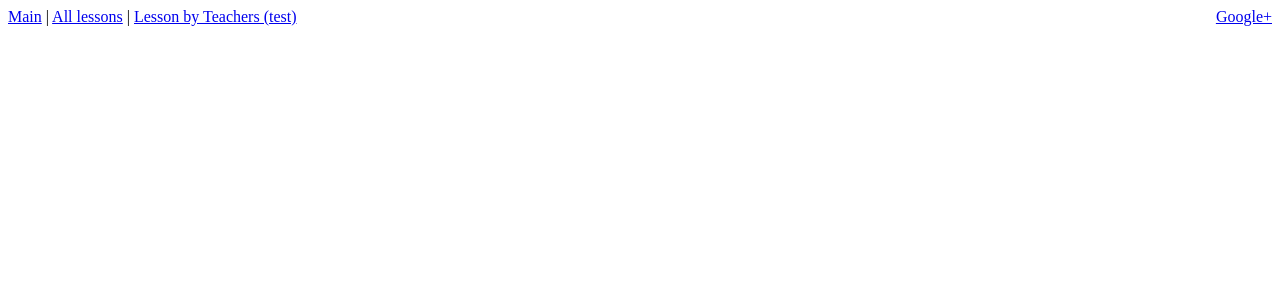
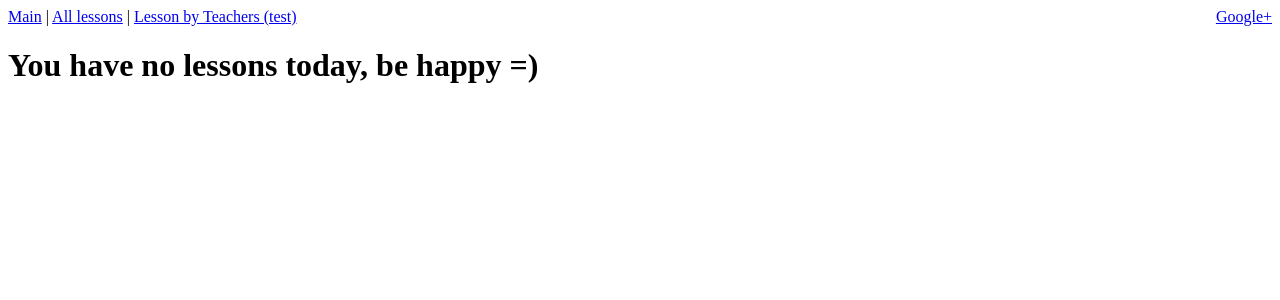
Before and after one commit to smertelny/timetable, a Django app: page /week in a window 1280 px wide. Shown: the top 300 px of the page. Run offline with Django 3.2, Linux system fonts and the light colour scheme; data that the repository does not hold is empty; parts of the project's set-up code (start-up, migrations or seed data) failed here and were passed over.

Commit message:
Added text in templaytes for empty QuerySet and title block fix

```diff
--- a/templates/jinja/base.html
+++ b/templates/jinja/base.html
@@ -4,7 +4,7 @@
     <meta charset="UTF-8">
     <meta name="viewport" content="width=device-width, initial-scale=1.0">
     <meta http-equiv="X-UA-Compatible" content="ie=edge">
-    <title>{% block title %}Base title|You forgot to change it xD{% endblock title %}</title>
+    <title>{% block title %}|Timetable{% endblock title %}</title>
     {% block style %}{% endblock style %}
     <link rel="stylesheet" type="text/css" href="{{ static('css/style.css') }}" />
 </head>
--- a/templates/jinja/timetable/timetable.html
+++ b/templates/jinja/timetable/timetable.html
@@ -1,8 +1,9 @@
 {% extends "base.html" %}
 
-{% block title %}Lessons for {% if request.path == '/' %}{{ weekday }}{% else %}week{% endif %}{% endblock title %}
+{% block title %}Lessons for {% if request.path == '/' %}today{% else %}week{% endif %}{{ super() }}{% endblock title %}
 
 {% block content %}
+{% if lessons %}
 <table>
     {% for day in lessons %}
         {# first: Making caption and header for first table #}
@@ -78,4 +79,7 @@
     </tr>
     {% endfor %}
 </table>
+{% else %}
+<h1>You have no lessons today, be happy =)</h1>
+{% endif %}
 {% endblock content %}
```
